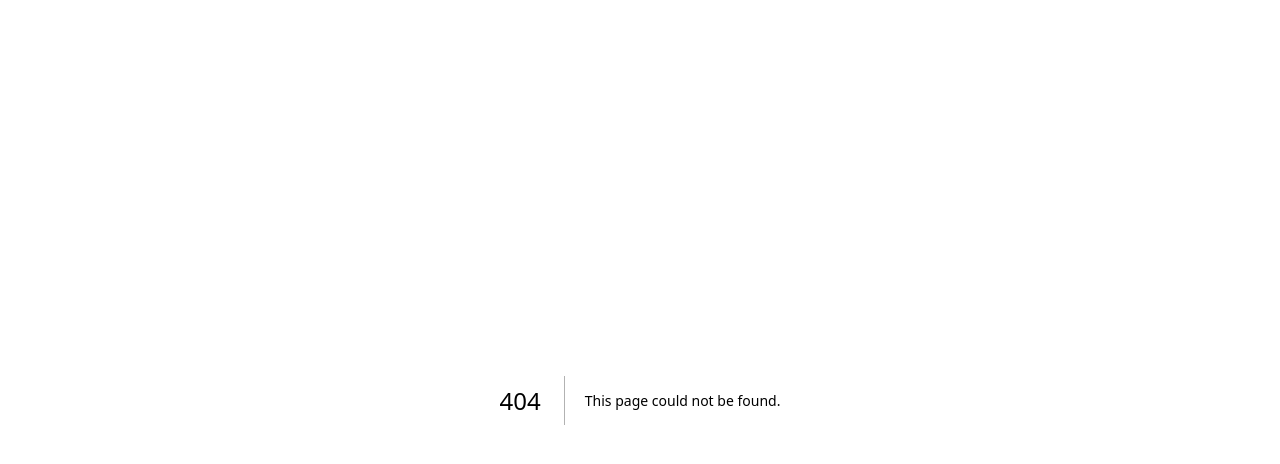
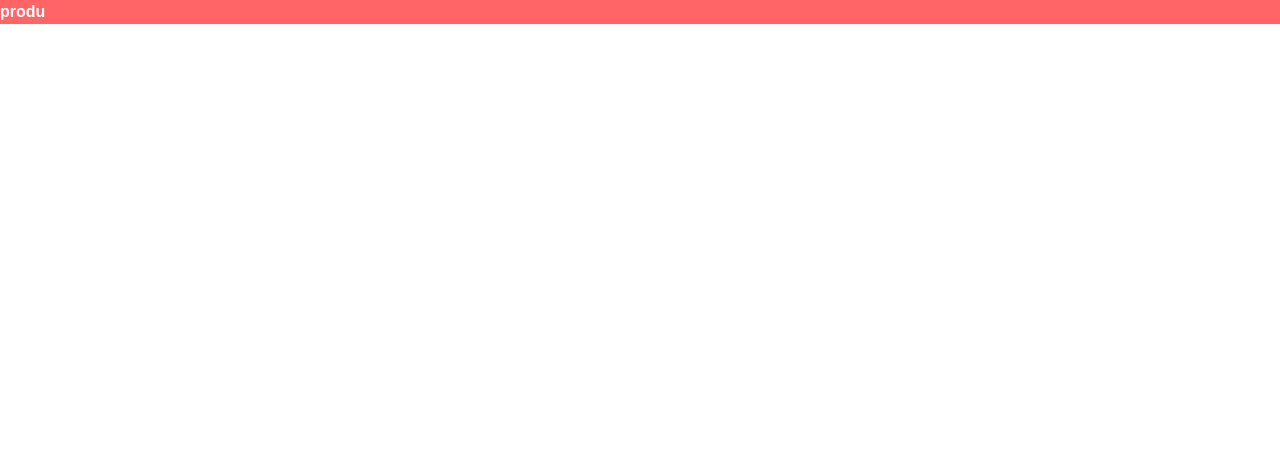
Before and after one commit to RAO-SHAHBAZ/Ecom-With-HMZA, a Next.js app: page /product in a window 1280 px wide. Before the commit this address had no page. Shown: the top 464 px of the page. Built offline with nearby package versions, Linux system fonts and the light colour scheme.

Commit message:
product page add kiya hy

```diff
--- /dev/null
+++ b/app/product/page.jsx
@@ -0,0 +1,11 @@
+import React from 'react'
+
+const product = () => {
+  return (
+    <div className='bg-red-400 text-white font-bold'>
+      <h1>produ</h1>
+    </div>
+  )
+}
+
+export default product
```
